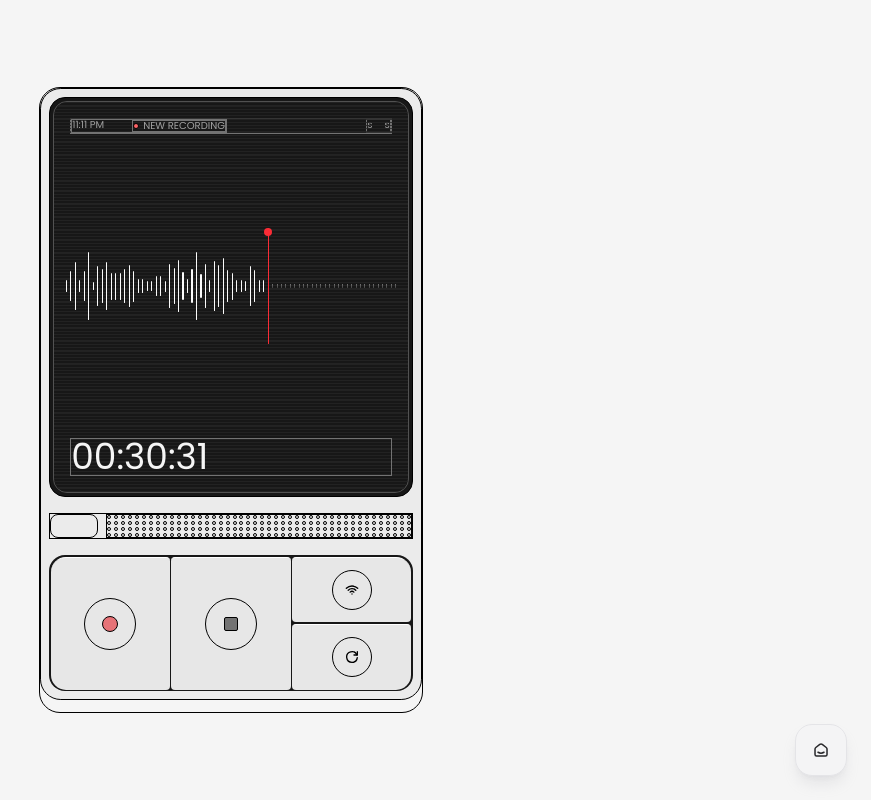
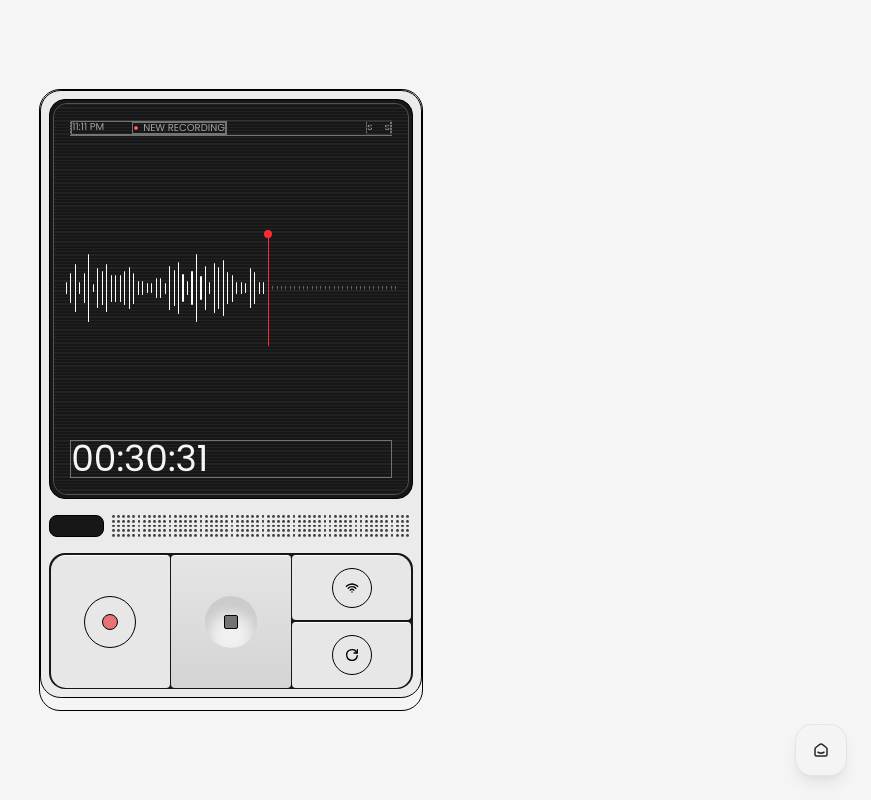
Before and after one commit to fwedwicc/fmDump, a React (Vite) app: page /canvas in a window 1280 px wide. Shown: the whole page, without its empty margins (409-1280 px from the left). Built offline with nearby package versions, Linux system fonts and the light colour scheme; a web font is replaced by a local one.

Commit message:
Worked in canvas: progress

```diff
--- a/src/pages/Canvas.jsx
+++ b/src/pages/Canvas.jsx
@@ -55,11 +55,11 @@ const Canvas = () => {
             </div>
           </div>
           {/*  */}
-          <div className='flex gap-2 border w-full'>
-            <div className='w-12 border rounded-lg'></div>
-            <div className='grid grid-cols-44 gap-x-[3px] gap-y-[2px] border'>
-              {Array.from({ length: 176 }, (_, i) => (
-                <div key={i} className='size-1 rounded-full border' />
+          <div className='flex gap-2 w-full'>
+            <div className='w-14 border block bg-neutral-900 rounded-lg'></div>
+            <div className='grid grid-cols-58 gap-x-[2.5px] gap-y-[2px] me-1'>
+              {Array.from({ length: 290 }, (_, i) => (
+                <div key={i} className='size-[2.8px] rounded-full bg-gradient-to-b from-neutral-900 to-neutral-500' />
               ))}
             </div>
           </div>
@@ -70,9 +70,10 @@ const Canvas = () => {
                 <div className='size-4 bg-red-600/50 rounded-full border' />
               </div>
             </div>
-            <div className='flex items-center justify-center bg-[#e7e7e7] border-t-[1px] border-white rounded-sm'>
-              <div className='size-13 flex items-center justify-center rounded-full border'>
-                <div className='size-3.5 bg-neutral-500 rounded-[2px] border' />
+            <div className='flex items-center justify-center bg-gradient-to-b from-neutral-200 to-neutral-300 border-t-[1px] border-white rounded-sm'>
+              <div className='relative size-13 flex items-center justify-center rounded-full bg-neutral-400/30 overflow-hidden'>
+                <div className='size-3.5 bg-neutral-500 rounded-[2px] border z-10' />
+                <div className='absolute -bottom-4 bg-neutral-100/90 size-14 rounded-full border blur-sm' />
               </div>
             </div>
             <div className='flex flex-col gap-[1.5px]'>
```
